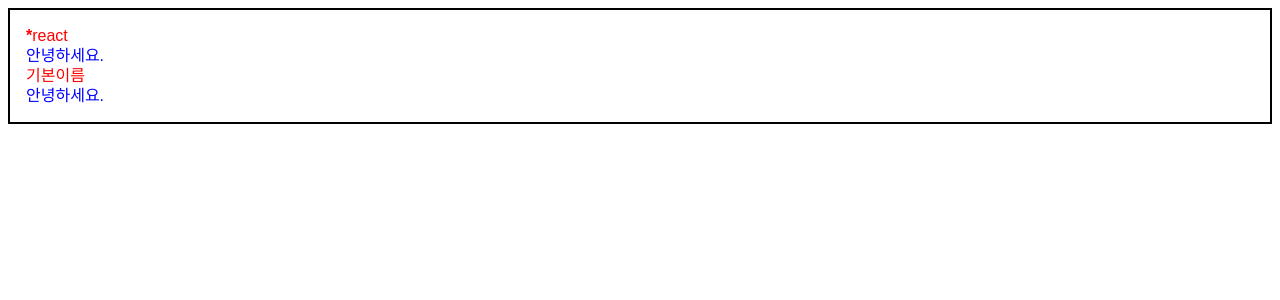
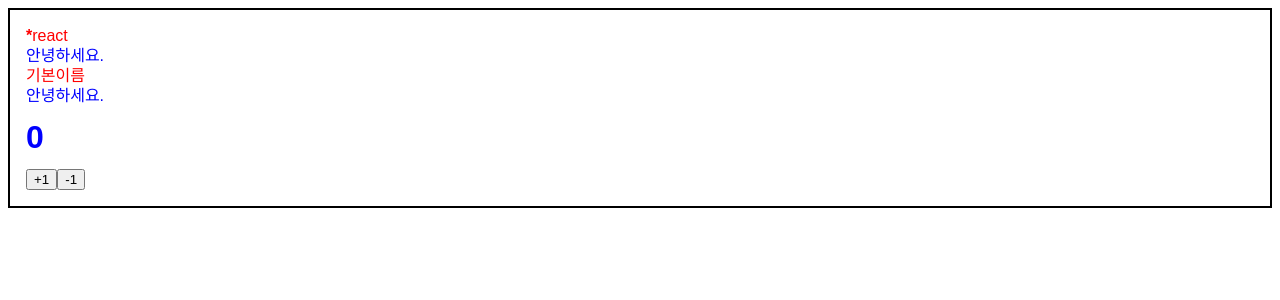
Before and after one commit to ohseungik/react-study, a React app: page / in a window 1280 px wide. Shown: the top 300 px of the page. Built offline with nearby package versions, Linux system fonts and the light colour scheme; the HTML template or start-up script is replaced by a standard one.

Commit message:
Counter Component로 useState를 통해 컴포넌트에서 바뀌는 값 관리하는 sample 추가.

```diff
--- /dev/null
+++ b/src/components/Counter/Counter.tsx
@@ -0,0 +1,22 @@
+import React, { useState } from "react";
+
+const Counter = () => {
+    const [number, setNumber] = useState(0);
+
+    const onIncrease = () => {
+        setNumber(prevNumber => prevNumber + 1);
+    }
+    const onDecrease = () => {
+        setNumber(prevNumber => prevNumber - 1);
+    }
+
+    return (
+        <div>
+            <h1>{number}</h1>
+            <button onClick={onIncrease}>+1</button>
+            <button onClick={onDecrease}>-1</button>
+        </div>
+    )
+}
+
+export default Counter;
--- a/src/index.tsx
+++ b/src/index.tsx
@@ -1,5 +1,6 @@
 import React from 'react';
 import ReactDOM from 'react-dom';
+import Counter from './components/Counter/Counter';
 import Hello from './components/Hello/Hello';
 import Wrapper from './components/Wrapper/Wrapper';
 
@@ -10,6 +11,8 @@ const App = () => {
         <Wrapper>
             <Hello name="react" color="red" isSpecial/>
             <Hello color="red"></Hello>
+
+            <Counter/>
         </Wrapper>
     )
 }
```
